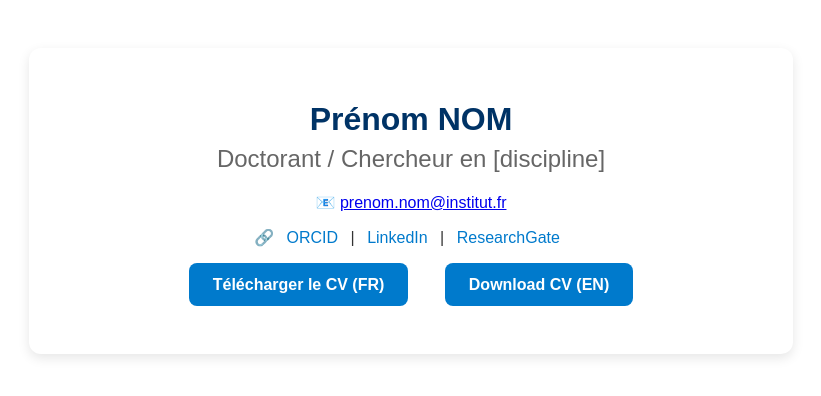
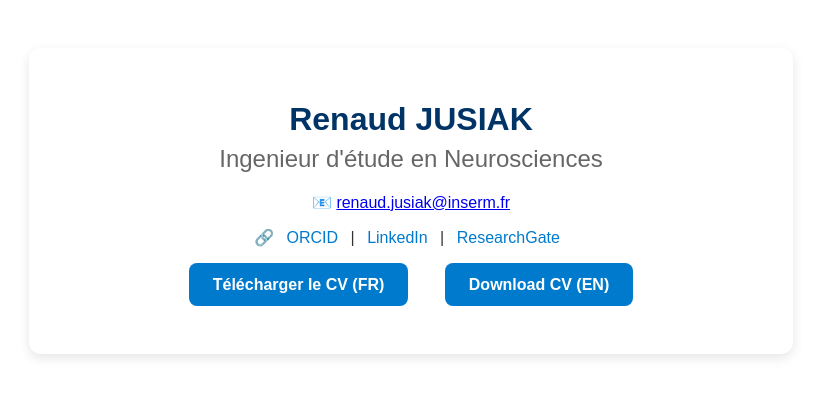
Before and after one commit to RJusiak/Carte-de-visite, a plain HTML site: page index.html in a window 1280 px wide. Shown: the whole page, without its empty margins (229-1050 px from the left). Drawn offline with Linux system fonts and the light colour scheme.

Commit message:
Update index.html

```diff
--- a/index.html
+++ b/index.html
@@ -47,10 +47,10 @@
   </style>
 </head>
 <body>
-  <h1>Prénom NOM</h1>
-  <h2>Doctorant / Chercheur en [discipline]</h2>
+  <h1>Renaud JUSIAK</h1>
+  <h2>Ingenieur d'étude en Neurosciences</h2>
 
-  <p>📧 <a href="mailto:prenom.nom@institut.fr">prenom.nom@institut.fr</a></p>
+  <p>📧 <a href="mailto:renaud.jusiak@inserm.fr">renaud.jusiak@inserm.fr</a></p>
 
   <div class="links">
     🔗
@@ -60,8 +60,8 @@
   </div>
 
   <div>
-    <a class="button" href="cv-fr.pdf" download>Télécharger le CV (FR)</a>
-    <a class="button" href="cv-en.pdf" download>Download CV (EN)</a>
+    <a class="button" href="CV Renaud JUSIAK.pdf" download>Télécharger le CV (FR)</a>
+    <a class="button" href="CV Renaud JUSIAK.pdf" download>Download CV (EN)</a>
   </div>
 </body>
 </html>
```
